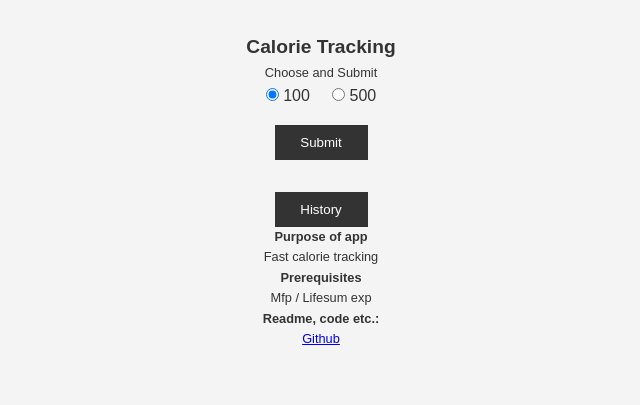
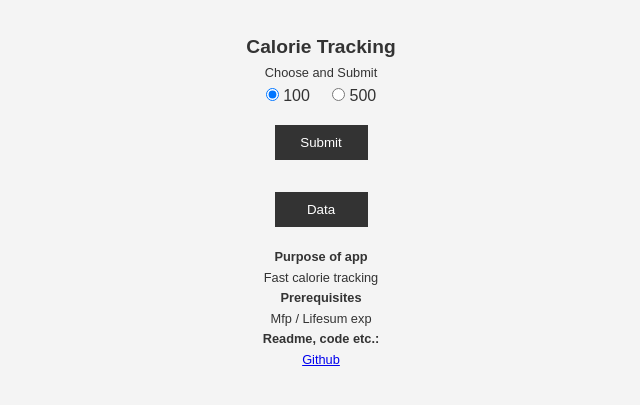
Before and after one commit to KristianMeier/krmetest, a Flask app: page / in a window 1280 px wide. Shown: the top 405 px of the page, without its empty margins (319-959 px from the left). Run offline with Flask 2, Linux system fonts and the light colour scheme; some libraries are stand-ins or nearby versions.

Commit message:
Mindre UI update

```diff
--- a/templates/index.html
+++ b/templates/index.html
@@ -19,9 +19,10 @@
         </div>
       </form>
       <form action=min_data>
-        <input type="submit" value="History" class="btn"/>
+        <input type="submit" value="Data" class="btn"/>
       </form>
       <div class="fodnoter">
+      <br>
       <p><b> Purpose of app </b>
       <p> Fast calorie tracking </p>
       <p> <b>Prerequisites</b> </p>
```
